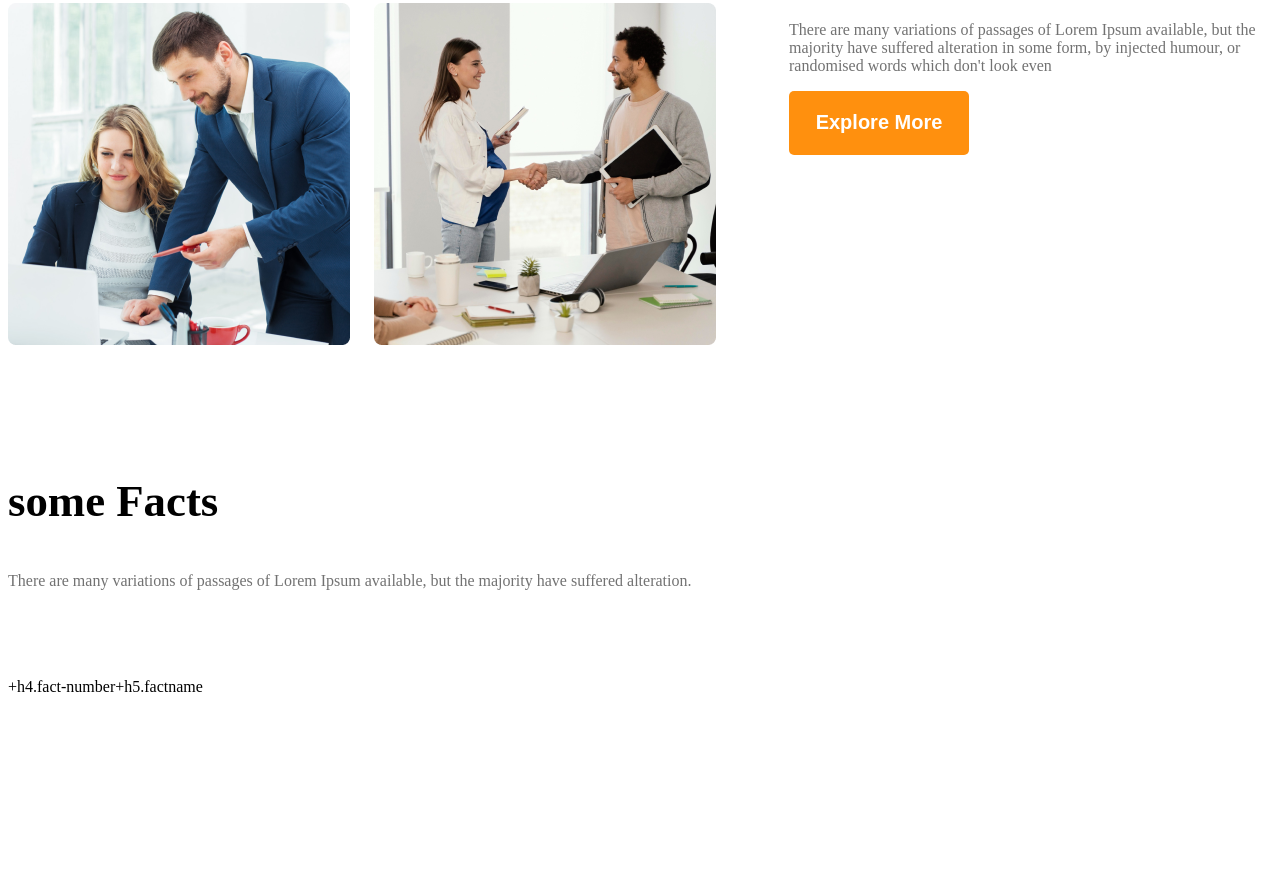
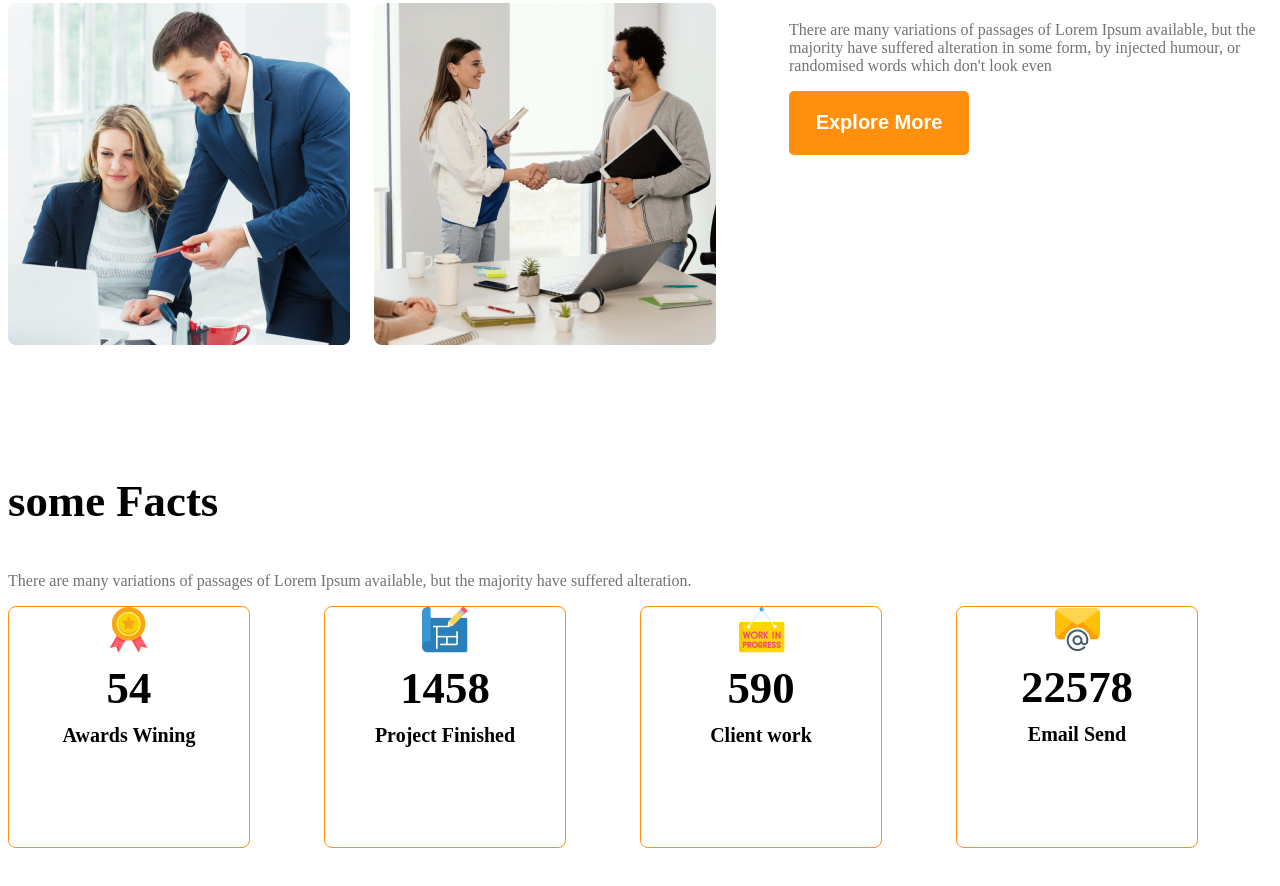
Before and after one commit to farhan5178/module9g3-architec-website, a plain HTML site: page index.html in a window 1280 px wide. Shown: the part 1652-2538 px from the top of the page. Before the commit the page ends 2478 px from the top, so only its background shows below. Drawn offline with Linux system fonts and the light colour scheme.

Commit message:
fact done

```diff
--- a/index.html
+++ b/index.html
@@ -53,14 +53,36 @@
         <h3 class="section-title">
             some Facts
         </h3>
-        <p class="text-light-gray">
+        <p class="text-light-gray facts-description">
             There are many variations of passages of Lorem Ipsum available, but the majority have suffered alteration.
         </p>
         <div class="fact-container">
-            <div class="fact"><img src="" alt="" class="fact-icon"></div>
-            <div class="fact"><img src="" alt="" class="fact-icon"></div>
-            <div class="fact"><img src="" alt="" class="fact-icon"></div>
-            <div class="fact"><img src="" alt="" class="fact-icon"></div>+h4.fact-number+h5.factname
+            <div class="fact-card display-flex">
+               <div> <img src="./images/icons/ribon.png" alt="" class="fact-icon">
+                <h4 class="fact-number">54</h4>
+                <h5 class="fact-name">Awards Wining</h5></div>
+            </div>
+            <div class="fact-card display-flex">
+                <div>
+                    <img src="./images/icons/projects.png" alt="" class="fact-icon">
+                <h4 class="fact-number">1458</h4>
+                <h5 class="fact-name">Project Finished</h5>
+                </div>
+            </div>
+            <div class="fact-card display-flex">
+                <div>
+                    <img src="./images/icons/customers.png" alt="" class="fact-icon">
+                <h4 class="fact-number">590</h4>
+                <h5 class="fact-name">Client work</h5>
+                </div>
+            </div>
+            <div class="fact-card display-flex">
+                <div>
+                    <img src="./images/icons/email.png" alt="" class="fact-icon">
+                <h4 class="fact-number">22578</h4>
+                <h5 class="fact-name">Email Send</h5>
+                </div>
+            </div>
         </div>
 
     </section>
--- a/styles/architec.css
+++ b/styles/architec.css
@@ -127,6 +127,36 @@
 #quick-list{
     font-weight: 500;
 }
+.fact-container{
+    display: grid;
+    grid-template-columns:repeat(4,1fr);
+
+}
+
+.fact-card{
+    border: 1px solid #FF900E;
+    width: 240px;
+    height: 240px;
+    border-radius: 8px;
+    text-align: center;
+    vertical-align: center;
+    justify-content: center;
+}
+.fact-number{
+    font-size: 2.8rem;
+    font-weight: 600;
+    margin-top:5px ;
+    margin-bottom: 10px;
+}
+.fact-name{
+    font-size: 1.25rem;
+    font-weight: 600;
+    margin-top: 10px;
+}
+.fact-description{
+    max-width: 540px;
+}
+
 
 
 
```
